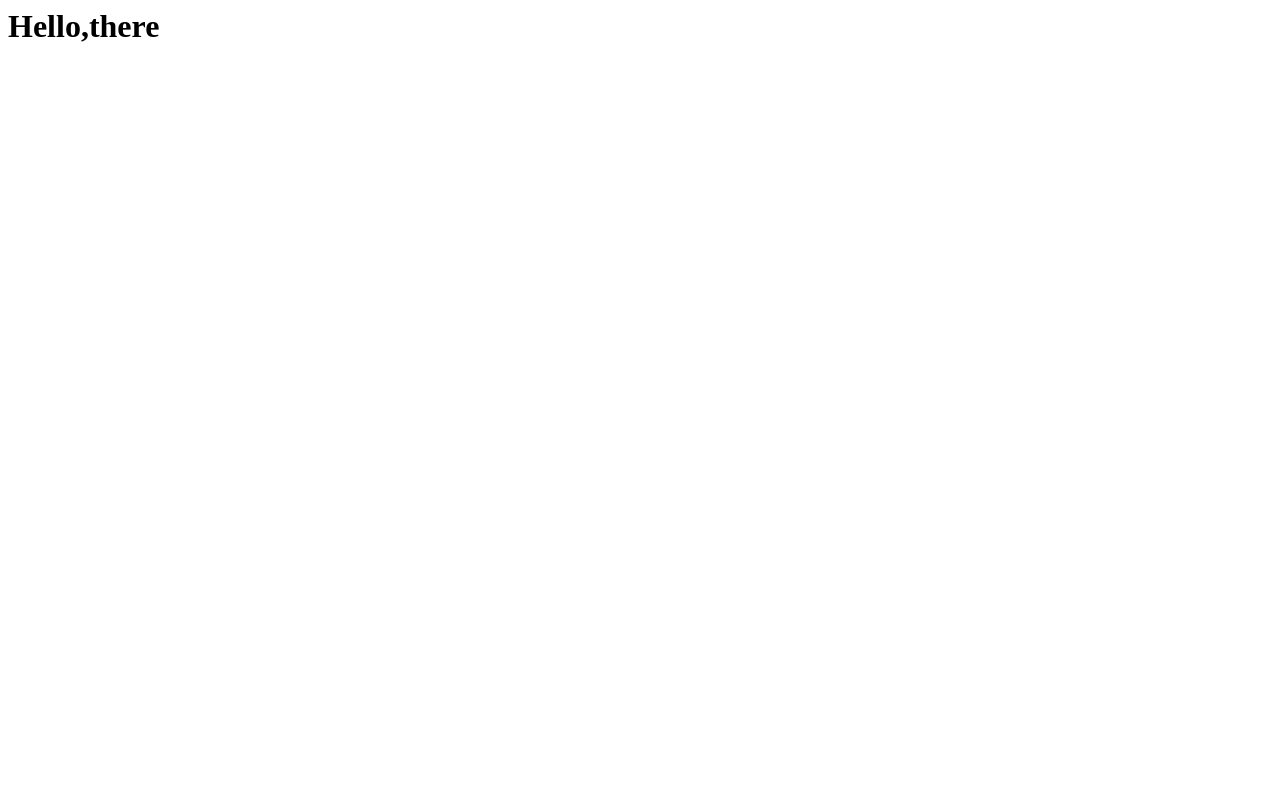
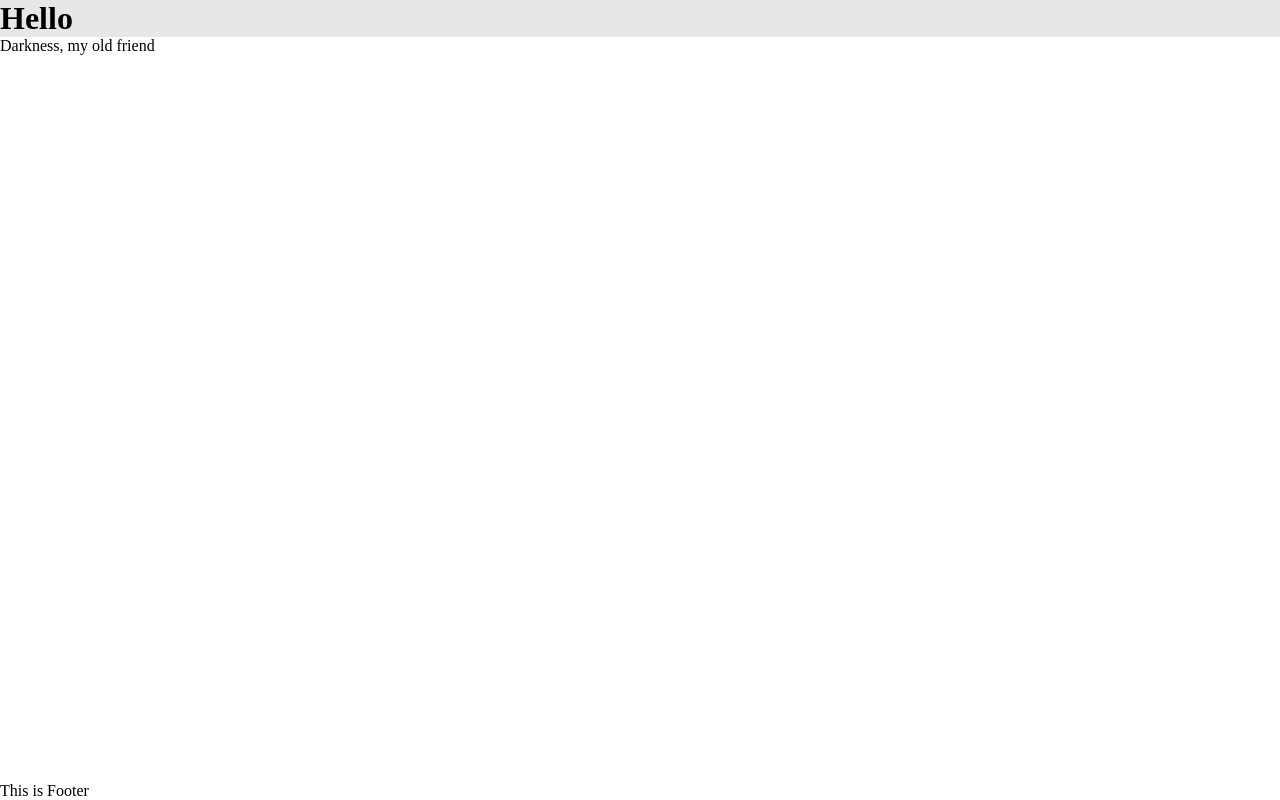
Before and after one commit to lucristiano/lcrs, a plain HTML site: page index.html in a window 1280 px wide. Drawn offline with nearby package versions, Linux system fonts and the light colour scheme.

Commit message:
status
git
git status

```diff
--- a/index.html
+++ b/index.html
@@ -1,5 +1,26 @@
+<!doctype HTML>
 <html>
+
+	<head>
+		<title>LCRS</title>
+		<link rel="stylesheet" type="text/css" href="styles/main.css">
+	</head>
+
 	<body>
-		<h1>Hello,there</h1>
+
+		<header>
+			<h1>Hello</h1>
+		</header>
+
+		<section>
+			Darkness, my old friend
+		</section>
+
+		<footer>
+			This is Footer
+		</footer>
+
+		<script src="/js/jquery.js">
 	</body>
+
 </html>
--- /dev/null
+++ b/styles/main.css
@@ -0,0 +1,15 @@
+* {
+    margin: 0;
+    padding: 0;
+}
+
+header {
+	background-color: #e7e7e7;
+}
+
+footer {
+    background-color: -moz-buttondefault;
+    bottom: 0;
+    position: absolute;
+    width: 100%;
+}
```
